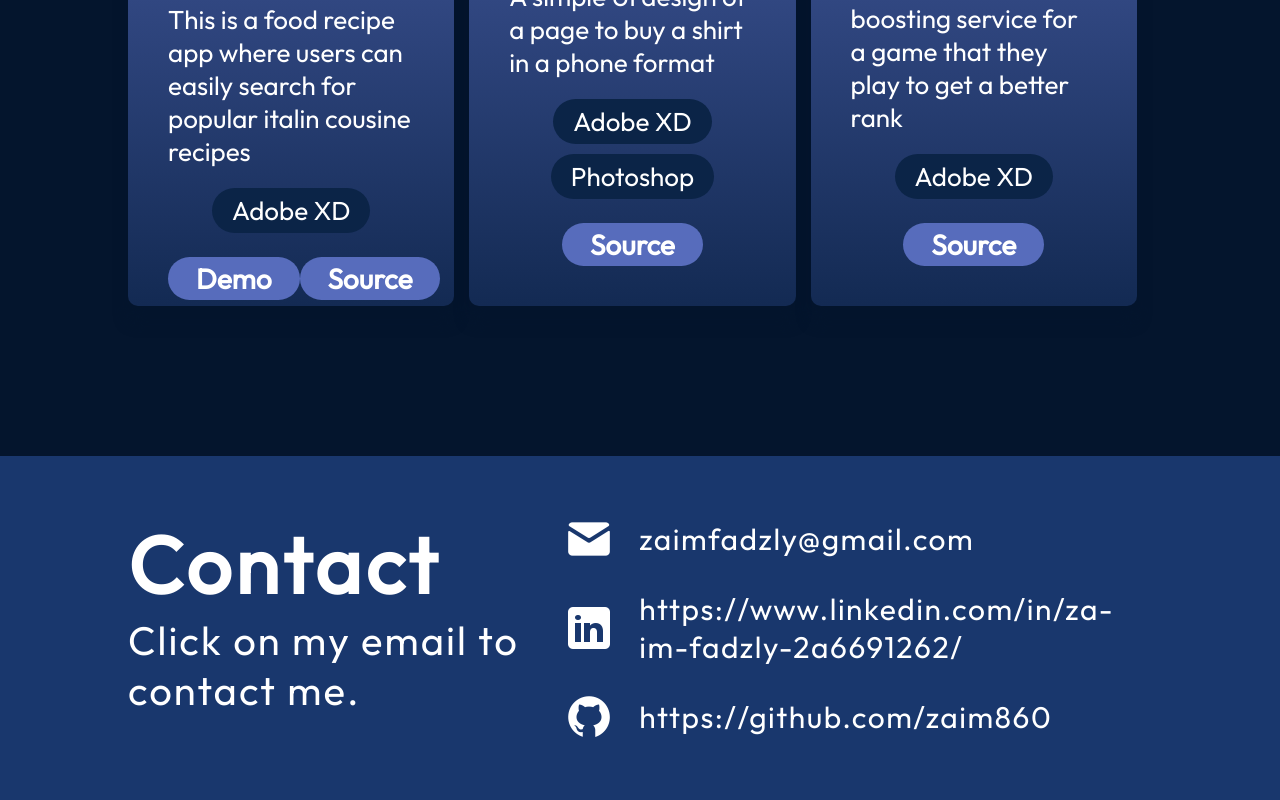
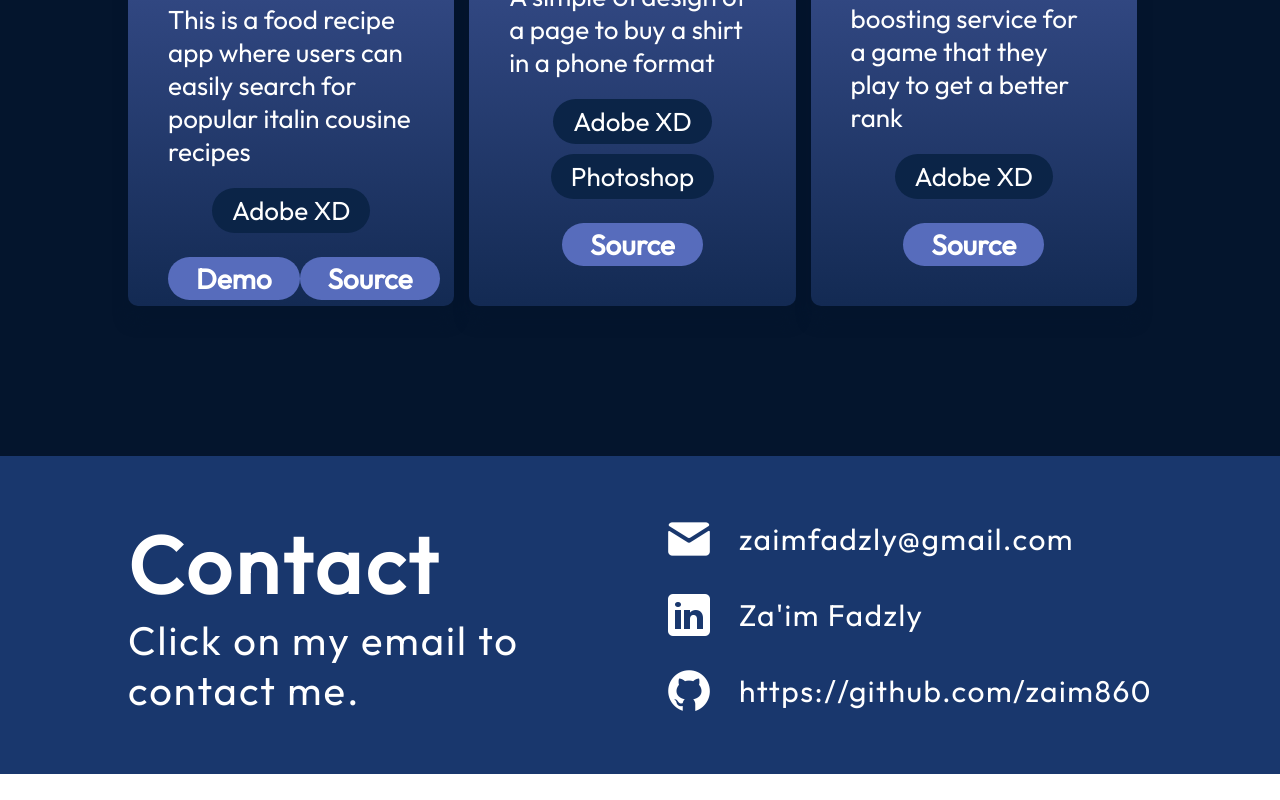
Before and after one commit to zaim860/ZaimPortfolio, a React (Vite) app: page / in a window 1280 px wide. Shown: the part 4743-5543 px from the top of the page. After the commit the page ends 5517 px from the top, so only its background shows below. Built offline with nearby package versions, Linux system fonts and the light colour scheme.

Commit message:
updated some css

```diff
--- a/package.json
+++ b/package.json
@@ -2,12 +2,15 @@
   "name": "zaim-portfolio",
   "private": true,
   "version": "0.0.0",
+  "homepage": "https://zaim860.github.io/ZaimPortfolio/",
   "type": "module",
   "scripts": {
     "dev": "vite",
     "build": "vite build",
     "lint": "eslint . --ext js,jsx --report-unused-disable-directives --max-warnings 0",
-    "preview": "vite preview"
+    "preview": "vite preview",
+    "predeploy": "npm run build",
+    "deploy": "gh-pages -d build"
   },
   "dependencies": {
     "@fontsource/outfit": "^5.0.13",
@@ -23,6 +26,7 @@
     "eslint-plugin-react": "^7.34.2",
     "eslint-plugin-react-hooks": "^4.6.2",
     "eslint-plugin-react-refresh": "^0.4.7",
+    "gh-pages": "^6.1.1",
     "vite": "^5.3.1"
   }
 }
--- a/src/components/Contact/Contact.jsx
+++ b/src/components/Contact/Contact.jsx
@@ -10,18 +10,21 @@ export const Contact = () => {
         <p>Click on my email to contact me.</p>
       </div>
       <ul className={styles.links}>
+
       <li className={styles.link}>
         <img src={getImageUrl('contact/emailIcon.png')} alt="emailicon" />
-          <a href='mailto:zaimfadzly@gmail.com'>zaimfadzly@gmail.com</a>
+        <a href='mailto:zaimfadzly@gmail.com' target="_blank" rel="noopener noreferrer"><span>zaimfadzly@gmail.com</span></a>
       </li>
       <li className={styles.link}>
         <img src={getImageUrl('contact/linkedinIcon.png')} alt="linkedinIcon" />
-          <a href='https://www.linkedin.com/in/za-im-fadzly-2a6691262/'>https://www.linkedin.com/in/za-im-fadzly-2a6691262/</a>
+        <a href='https://www.linkedin.com/in/za-im-fadzly-2a6691262/' target="_blank" rel="noopener noreferrer"><span>Za'im Fadzly</span></a>
       </li>
       <li className={styles.link}>
         <img src={getImageUrl('contact/githubIcon.png')} alt="githubIcon" />
-          <a href='https://github.com/zaim860'>https://github.com/zaim860</a>
+        <a href='https://github.com/zaim860' target="_blank" rel="noopener noreferrer"><span>https://github.com/zaim860</span></a>
       </li>
+
+
       </ul>
     </footer>
   )
--- a/src/components/Contact/Contact.module.css
+++ b/src/components/Contact/Contact.module.css
@@ -44,7 +44,36 @@
     font-size: 30px;
     font-weight: 400;
     letter-spacing: 1.5px;
+    position: relative; /* Ensure proper positioning for pseudo-elements */
 }
+
+.link a:hover {
+    text-decoration: none; /* Remove default underline */
+}
+
+.link a::after {
+    content: '';
+    position: absolute;
+    left: 0;
+    bottom: -2px;
+    width: 100%;
+    height: 2px;
+    background-color: white;
+    transform: scaleX(0);
+    transform-origin: bottom right;
+    transition: transform 0.3s ease;
+}
+
+.link a:hover::after {
+    transform: scaleX(1);
+    transform-origin: bottom left;
+}
+
+.link a span {
+    position: relative;
+    z-index: 1; /* Ensure text is above underline */
+}
+
 
 @media screen and (max-width: 830px) {
     .container {
--- a/src/data/projects.json
+++ b/src/data/projects.json
@@ -13,7 +13,7 @@
       "imageSrc": "projects/port.png",
       "description": "I wanted to make a project that i would acutally use so i decided to make this portfolio with code",
       "skills": ["React", "JavaScript"],
-      "source": "https://www.github.com"
+      "source": "https://github.com/zaim860/ZaimPortfolio"
     }
 
 
```
Also changed, not shown: 1 other file (tests, documents, lock files or other folders). Lines whose indentation alone changed are shown as unchanged.
